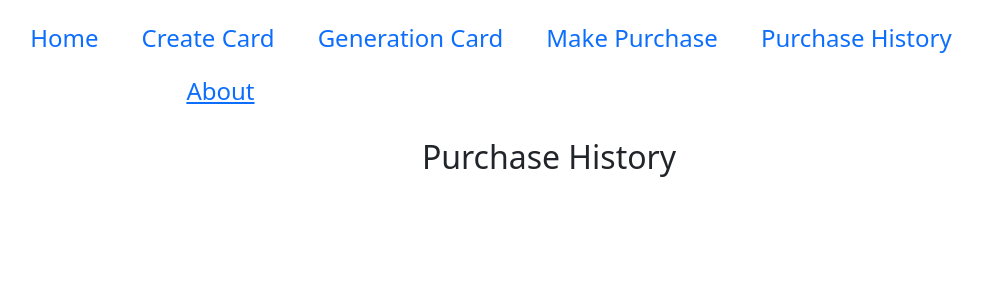
After one commit to orestlevit/CARDCONTROL, a Django app: page /purchase-history/ in a window 1280 px wide. The commit adds this page. Shown: the top 300 px of the page, without its empty margins (79-1061 px from the left). Run offline with Django 3.2, Linux system fonts and the light colour scheme; data that the repository does not hold is empty; some libraries are stand-ins or nearby versions.

Commit message:
Add Purchase History.Fix Generation Card, Purchase

```diff
--- a/CARDCONTROL/urls.py
+++ b/CARDCONTROL/urls.py
@@ -27,6 +27,7 @@ urlpatterns = [
     path('<int:pk>/detail-card/delete/', views.CardDeleteView.as_view()),
     path('<int:pk>/detail-card/edit/', views.CardEditView.as_view()),
     path('generation-card/', views.CardGenerationView.as_view()),
-    path('purchase/', views.PurchaseView.as_view())
+    path('purchase/', views.PurchaseView.as_view()),
+    path('purchase-history/', views.PurchaseHistoryView.as_view())
 
 ]
--- a/core/forms.py
+++ b/core/forms.py
@@ -36,3 +36,8 @@ class PurchaseForm(forms.ModelForm):
             "type": forms.widgets.Select(attrs={'class': 'form-control mb-3'}),
             "card": forms.widgets.Select(attrs={'class': 'form-control mb-3'}),
         }
+
+
+    def minus_price(self, request):
+        price = request.POST.get("price")
+        print(price)
--- a/core/templates/base.html
+++ b/core/templates/base.html
@@ -18,7 +18,8 @@
             <li style="margin-left:1%" class="nav-item "><a href="/card-add" class="nav-link " aria-current="page"><h4>Create Card</h4></a></li>
             <li style="margin-left:1%" class="nav-item "><a href="/generation-card" class="nav-link " aria-current="page"><h4>Generation Card</h4></a></li>
             <li style="margin-left:1%" class="nav-item "><a href="/purchase" class="nav-link " aria-current="page"><h4>Make Purchase</h4></a></li>
-            <li style="margin-left:30%" class="nav-item"><a href="#" class="nav-link "><h4><u>About</u></h4></a></li>
+            <li style="margin-left:1%" class="nav-item "><a href="/purchase-history" class="nav-link " aria-current="page"><h4>Purchase History</h4></a></li>
+            <li style="margin-left:15%" class="nav-item"><a href="#" class="nav-link "><h4><u>About</u></h4></a></li>
         </ul>
     </header>
 </div>
--- /dev/null
+++ b/core/templates/purchase_history.html
@@ -0,0 +1,23 @@
+{% extends 'base.html' %}
+{% block content %}
+<div class="container">
+    <div class="row ">
+        <h2 class=" row justify-content-center">Purchase History</h2>
+        {% for object in object_list %}
+        <div class="col-sm-4">
+
+            <div class="card mt-3">
+                <div class="card-body ">
+                    <h4>Card : {{ object.card }}</h4>
+                    <h4>Title : {{ object.title }}</h4>
+                    <h4>Price of purchase : {{ object.price }}</h4>
+                    <h4>Type : {{ object.type }}</h4>
+                    <h4>Release date : {{ object.release_date }}</h4>
+                </div>
+            </div>
+
+        </div>
+        {% endfor %}
+    </div>
+</div>
+{% endblock %}
--- a/core/views.py
+++ b/core/views.py
@@ -1,12 +1,16 @@
+import http
 import random
 import string
+
+import status
 from django.utils import timezone
 
 from dateutil.relativedelta import relativedelta
 
-from django.http import HttpResponseRedirect
+from django.http import HttpResponseRedirect, response, HttpResponse
 from django.shortcuts import render, redirect
 from django.views.generic import ListView, FormView, DetailView, DeleteView, UpdateView
+from requests import Response
 
 from CARDCONTROL.settings import Type_Purchase_Choices, StatusChoices
 from .forms import AddCardForm, PurchaseForm
@@ -88,7 +92,6 @@ class CardGenerationView(ListView):
         period = int(request.POST.get("period"))
         year_or_month = request.POST.get("rad")
 
-
         create_end_date = timezone.now() + relativedelta(months=1)
 
         if year_or_month.lower() == "month":
@@ -97,21 +100,18 @@ class CardGenerationView(ListView):
         elif year_or_month.lower() == "year":
             create_end_date = timezone.now() + relativedelta(years=period)
 
-
-
-
         for iterator in range(count):
             print(count)
             Card.objects.create(
                 series=series,
-                number = get_random_card_number(),
-                cvv = get_random_card_cvv(),
-                release_date = timezone.now(),
-                end_date = create_end_date,
-                funds = random.randint(1, 10000),
-                status = StatusChoices[0][0]
+                number=get_random_card_number(),
+                cvv=get_random_card_cvv(),
+                release_date=timezone.now(),
+                end_date=create_end_date,
+                funds=random.randint(1, 10000),
+                status=StatusChoices[0][0]
             )
-            return redirect("/")
+        return redirect("/")
 
 
 class PurchaseView(FormView):
@@ -119,7 +119,22 @@ class PurchaseView(FormView):
     template_name = "purchase.html"
     success_url = '/'
 
+    def form_valid(self, form):
+        price = self.request.POST.get("price")
+        pk = self.request.POST.get("card")
+        card = Card.objects.get(id=pk)
+        if card.funds > int(price):
+            card.funds = card.funds - int(price)
+            card.save()
+            form.save()
+            return super().form_valid(form)
+        else:
+            return HttpResponse(status=status.HTTP_400_BAD_REQUEST)
 
-    def form_valid(self, form):
-        form.save()
-        return super().form_valid(form)
+
+
+
+
+class PurchaseHistoryView(ListView):
+    model = Purchase
+    template_name = "purchase_history.html"
```
Also changed, not shown: core/templates/detail_card.html (+6 -4 lines), core/models.py (line endings or trailing spaces).
